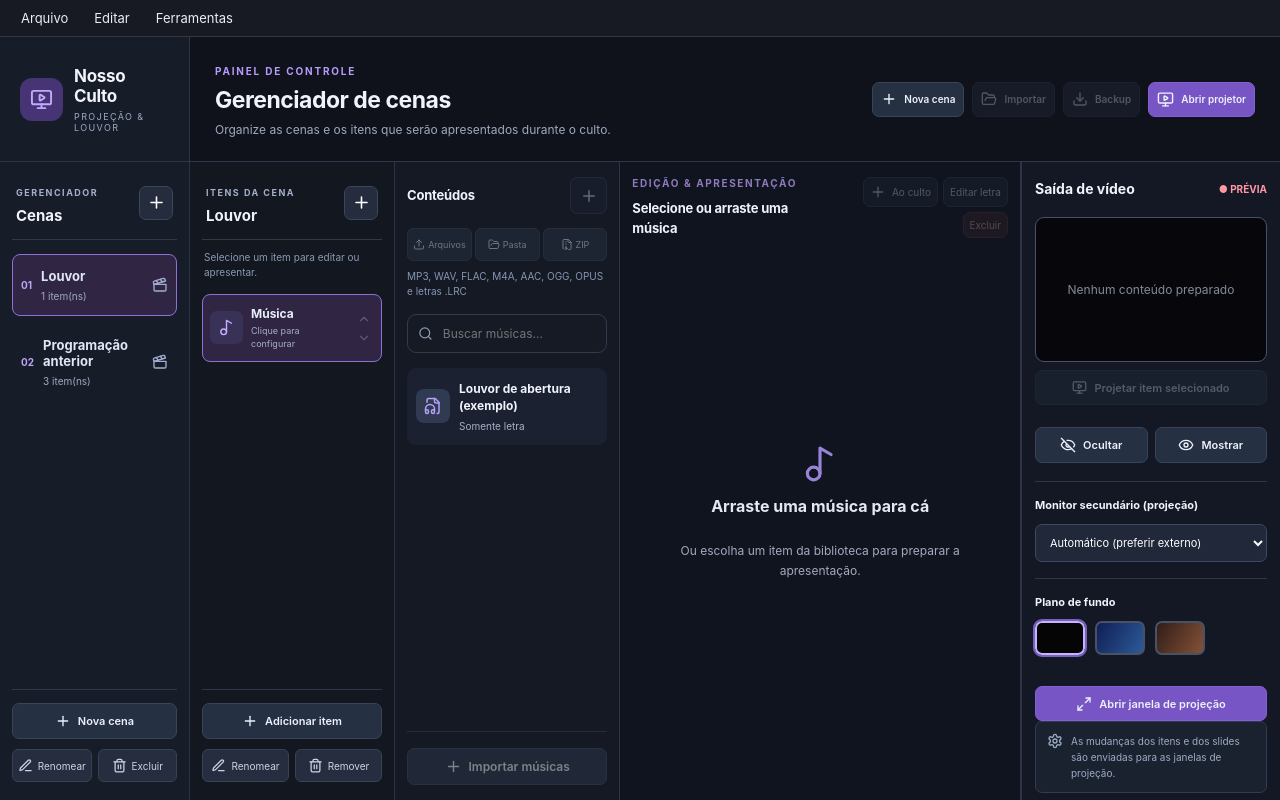
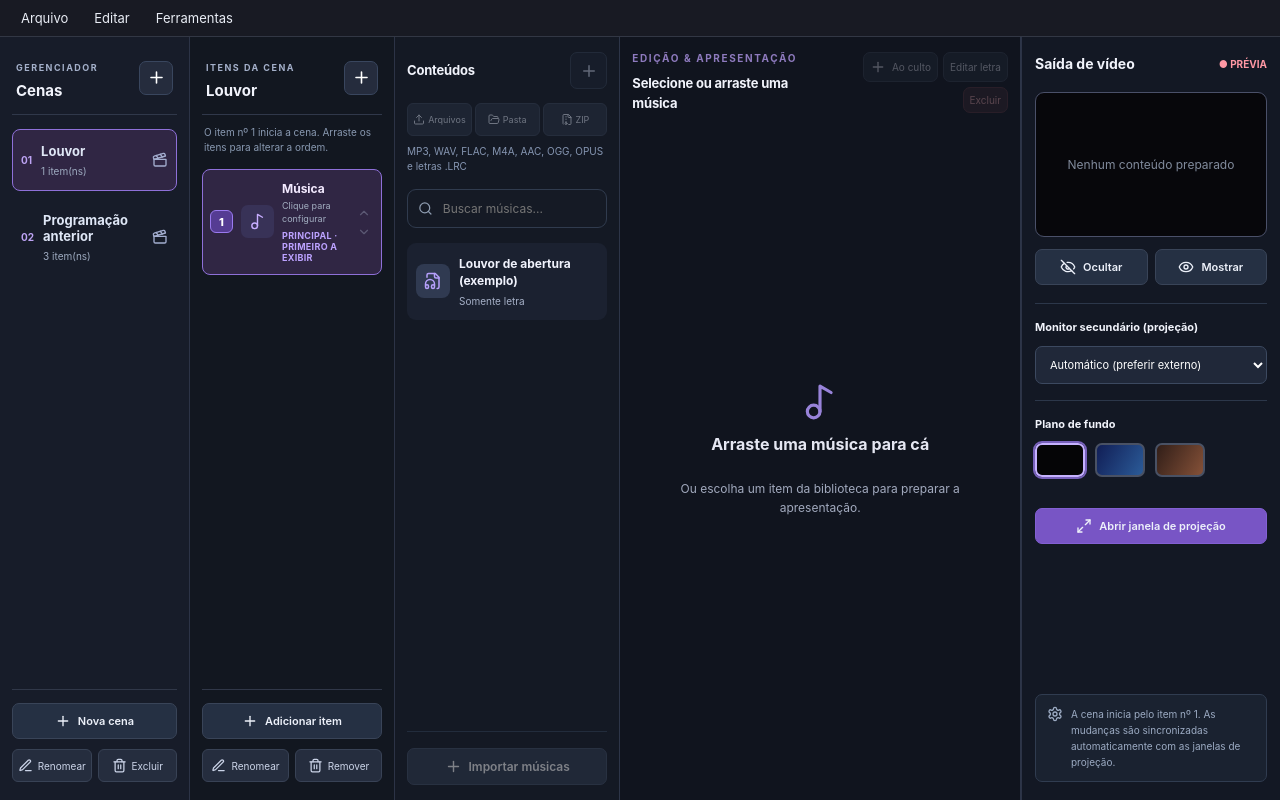
Before and after one commit to joaogentelucio/nosso-culto, a React (Vite) app: page / in a window 1280 px wide. Built offline with nearby package versions, Linux system fonts and the light colour scheme.

Commit message:
feat: priorizar item 1 em cada cena, ordenar com drag and drop e remover cabeçalho

```diff
--- a/src/App.tsx
+++ b/src/App.tsx
@@ -1,6 +1,6 @@
-import {useCallback,useEffect,useMemo,useState} from 'react';
+import {useCallback,useEffect,useMemo,useRef,useState} from 'react';
 import type {ReactNode} from 'react';
-import {BookOpen,ChevronDown,ChevronUp,Clapperboard,Download,Edit3,Eye,EyeOff,FileText,FolderOpen,Maximize2,MonitorPlay,Music2,Plus,Settings,Trash2,X} from 'lucide-react';
+import {BookOpen,ChevronDown,ChevronUp,Clapperboard,Edit3,Eye,EyeOff,FileText,Maximize2,MonitorPlay,Music2,Plus,Settings,Trash2,X} from 'lucide-react';
 import DesktopToolbar from './DesktopToolbar';
 import MusicWorkspace from './MusicWorkspace';
 import {loadPreferences,savePreferences} from './preferences';
@@ -117,9 +117,6 @@ function TextWorkspace({item,onUpdate,onProject}:{
    </label>
    <p>As alterações são salvas automaticamente. Separe os slides com uma linha vazia.</p>
    <p className="scene-editor-help"><strong>Importante:</strong> o texto cinza dentro do campo é apenas um exemplo. Digite o versículo ou texto para que ele possa ser projetado.</p>
-   <button type="button" className="scene-project-first" onClick={()=>sections[0]&&onProject(sections[0])} disabled={!sections.length}>
-     <MonitorPlay size={16}/> Projetar primeiro slide
-   </button>
    {item.type==='bible'&&<p className="scene-bible-note">A integração com traduções bíblicas licenciadas ainda não está disponível. Você pode preparar versículos manualmente.</p>}
    <div className="scene-text-slides">
      {sections.map((part,index)=><button key={index} onClick={()=>onProject(part)}>
@@ -137,10 +134,12 @@ function ControlPage(){
  const [sceneId,setSceneId]=useState('');
  const [sceneItemId,setSceneItemId]=useState('');
  const [activeCue,setActiveCue]=useState(0);
+ const [dropTarget,setDropTarget]=useState<{index:number;after:boolean}|null>(null);
  const [musicSearch,setMusicSearch]=useState('');
  const [preferences,setPreferences]=useState<AppPreferences>(()=>loadPreferences());
  const [displays,setDisplays]=useState<DisplayDevice[]>([]);
  const [live,setLive]=useState<Live>(()=>persistedLive()??({...EMPTY_LIVE,theme:preferences.projectionTheme}));
+ const liveRef=useRef<Live>(live);
  const [notice,setNotice]=useState('');
  const [modal,setModal]=useState<ModalKind>(null);
  const [draftName,setDraftName]=useState('');
@@ -149,7 +148,10 @@ function ControlPage(){
  const scene=useMemo(()=>scenes.find(x=>x.id===sceneId),[scenes,sceneId]);
  const sceneItem=useMemo(()=>scene?.items.find(x=>x.id===sceneItemId),[scene,sceneItemId]);
  const track=useMemo(()=>sceneItem?.type==='music'&&sceneItem.libraryId?library.find(x=>x.id===sceneItem.libraryId):undefined,[sceneItem,library]);
+ const cueText=track?.cues?.[0]?.text;
+ const trackContent=track?.content;
  const broadcast=useCallback((state:Live)=>{
+   liveRef.current=state;
    setLive(state);
    window.desktop?.updateProjection(state);
    try{localStorage.setItem(LIVE_KEY,JSON.stringify(state));
@@ -195,6 +197,13 @@ function ControlPage(){
    const unsubscribe=window.desktop?.onDisplaysChanged?.(setDisplays);
    return ()=>{mounted=false;unsubscribe?.();};
  },[]);
+ // Automatically prepare the selected item for both the controller preview and external windows.
+ // Selection is initialized to position #1 when a scene is opened or reordered.
+ useEffect(()=>{
+   if(!ready)return;
+   const slide=initialSlide(sceneItem,track);
+   broadcast({...liveRef.current,slide});
+ },[ready,sceneId,sceneItemId,sceneItem?.libraryId,sceneItem?.content,track?.id,trackContent,cueText,broadcast]);
  useEffect(()=>{
    if(!ready)return;
    const data:SavedProject={library,queue,scenes};
@@ -215,6 +224,17 @@ function ControlPage(){
    setSceneId(id);setSceneItemId(target?.items[0]?.id??'');setActiveCue(0);
  }
  function selectItem(id:string){setSceneItemId(id);setActiveCue(0);}
+ function reorderItem(from:number,target:number){
+   if(!scene||from<0||target<0||from>=scene.items.length||target>=scene.items.length||from===target)return;
+   const next=[...scene.items];
+   const [moved]=next.splice(from,1);
+   next.splice(target,0,moved);
+   updateScene(scene.id,old=>({...old,items:next}));
+   // On every reorder, the new first item becomes the scene's active starting item.
+   setSceneItemId(next[0]?.id??'');
+   setActiveCue(0);
+   setDropTarget(null);
+ }
  function updateSceneItem(updated:SceneItem){
    if(!scene)return;
    updateScene(scene.id,old=>({...old,items:old.items.map(x=>x.id===updated.id?updated:x)}));
@@ -269,10 +289,7 @@ function ControlPage(){
    const updated=scene.items.filter(x=>x.id!==sceneItem.id);
    updateScene(scene.id,old=>({...old,items:updated}));setSceneItemId(updated[0]?.id??'');
  }
- function moveItem(from:number,direction:number){
-   if(!scene)return;const to=from+direction;if(to<0||to>=scene.items.length)return;
-   updateScene(sceneId,old=>{const copy=[...old.items];[copy[from],copy[to]]=[copy[to],copy[from]];return {...old,items:copy};});
- }
+ function moveItem(from:number,direction:number){reorderItem(from,from+direction);}
  async function importMusic(kind:'files'|'folder'|'zip'){
    if(!window.desktop){setNotice('A importação precisa da versão Electron.');return;}
    try{
@@ -316,11 +333,6 @@ function ControlPage(){
    setSceneItemId(song.id);
  }
  function preparedSlide():Slide|null{return initialSlide(sceneItem,track);}
- function showPreparedSlide(){
-   const slide=preparedSlide();
-   if(!slide){setNotice('Nenhum slide disponível. Digite o conteúdo do texto ou associe uma música com letra ao item.');return;}
-   broadcast({...live,slide,hidden:false});
- }
  function showProjection(){
    broadcast({...live,slide:live.slide??preparedSlide(),hidden:false});
  }
@@ -385,21 +397,6 @@ function ControlPage(){
      onExit={()=>{void window.desktop?.exitApp();}}
    />
    <div className="scene-app">
-     <div className="scene-top">
-       <div className="scene-top-brand">
-         <div className="scene-logo"><MonitorPlay size={23}/></div>
-         <div><strong>Nosso Culto</strong><span>PROJEÇÃO & LOUVOR</span></div>
-       </div>
-       <div className="scene-top-heading">
-         <div><small>PAINEL DE CONTROLE</small><h1>Gerenciador de cenas</h1><p>Organize as cenas e os itens que serão apresentados durante o culto.</p></div>
-         <div className="scene-top-actions">
-           <AppButton onClick={()=>openModal('scene-create')}><Plus size={16}/> Nova cena</AppButton>
-           <AppButton onClick={importBackup} disabled={!window.desktop}><FolderOpen size={16}/> Importar</AppButton>
-           <AppButton onClick={exportBackup} disabled={!window.desktop}><Download size={16}/> Backup</AppButton>
-           <AppButton onClick={openProjection} primary><MonitorPlay size={17}/> Abrir projetor</AppButton>
-         </div>
-       </div>
-     </div>
      {notice&&<div className="scene-notice" role="status"><span>{notice}</span><button onClick={()=>setNotice('')} aria-label="Fechar aviso"><X size={16}/></button></div>}
      <div className="scene-main-grid">
        <section className="scene-sidebar">
@@ -422,23 +419,35 @@ function ControlPage(){
        </section>
        <section className="scene-items-column">
          <div className="scene-column-heading"><div><small>ITENS DA CENA</small><h2>{scene?.name??'Nenhuma cena'}</h2></div><button disabled={!sceneReady} onClick={()=>openModal('item-create')} title="Adicionar item à cena" aria-label="Adicionar item"><Plus size={19}/></button></div>
-         <p className="scene-column-description">Selecione um item para editar ou apresentar.</p>
+         <p className="scene-column-description">O item nº 1 inicia a cena. Arraste os itens para alterar a ordem.</p>
          <div className="scene-items-list">
-           {sceneItems.map((entry,index)=><div key={entry.id} className={'scene-item '+(sceneItemId===entry.id?'selected':'')} draggable
+           {sceneItems.map((entry,index)=><div key={entry.id}
+             className={'scene-item '+(sceneItemId===entry.id?'selected ':'')+(index===0?'scene-item-primary ':'')+(dropTarget?.index===index?(dropTarget.after?'scene-drop-after':'scene-drop-before'):'')}
+             draggable
              onDragStart={event=>{event.dataTransfer.setData('application/x-scene-item-id',entry.id);event.dataTransfer.effectAllowed='move';}}
-             onDragOver={event=>event.preventDefault()}
+             onDragEnd={()=>setDropTarget(null)}
+             onDragOver={event=>{
+               const raw=event.dataTransfer.types;
+               if(!Array.from(raw).includes('application/x-scene-item-id'))return;
+               event.preventDefault();event.dataTransfer.dropEffect='move';
+               const bounds=event.currentTarget.getBoundingClientRect();
+               setDropTarget({index,after:event.clientY>=bounds.top+bounds.height/2});
+             }}
+             onDragLeave={event=>{if(!event.currentTarget.contains(event.relatedTarget as Node))setDropTarget(null);}}
              onDrop={event=>{
                event.preventDefault();
                const moving=event.dataTransfer.getData('application/x-scene-item-id');
                const from=sceneItems.findIndex(x=>x.id===moving);
-               if(from<0||from===index)return;
-               updateScene(sceneId,old=>{
-                 const next=[...old.items];const [el]=next.splice(from,1);next.splice(index,0,el);return {...old,items:next};
-               });
+               const bounds=event.currentTarget.getBoundingClientRect();
+               const after=event.clientY>=bounds.top+bounds.height/2;
+               const position=index+(after?1:0);
+               reorderItem(from,from<position?position-1:position);
+               setDropTarget(null);
              }}>
              <button className="scene-item-pick" onClick={()=>selectItem(entry.id)}>
+               <span className={'scene-item-rank '+(index===0?'is-primary':'')}>{index+1}</span>
                <span className="scene-item-icon">{entry.type==='music'?<Music2 size={17}/>:entry.type==='bible'?<BookOpen size={17}/>:<FileText size={17}/>}</span>
-               <span className="scene-item-name"><strong>{entry.title}</strong><small>{sceneItemSummary(entry,library)}</small></span>
+               <span className="scene-item-name"><strong>{entry.title}</strong><small>{sceneItemSummary(entry,library)}</small><em>{index===0?'PRINCIPAL · PRIMEIRO A EXIBIR':'SECUNDÁRIO · ORDEM '+(index+1)}</em></span>
              </button>
              <div className="scene-item-reorder">
                <button title="Mover para cima" onClick={()=>moveItem(index,-1)} disabled={index===0}><ChevronUp size={14}/></button>
@@ -478,7 +487,6 @@ function ControlPage(){
            :live.slide?<p>{live.slide.body}</p>
            :preparedSlide()?<p>{preparedSlide()?.body}</p>
            :<span className="preview__standby">Nenhum conteúdo preparado</span>}</div>
-         {sceneItem&&<AppButton onClick={showPreparedSlide} disabled={!preparedSlide()}><MonitorPlay size={15}/> Projetar item selecionado</AppButton>}
          <div className="scene-output-actions">
            <AppButton onClick={()=>broadcast({...live,hidden:true})}><EyeOff size={16}/> Ocultar</AppButton>
            <AppButton onClick={showProjection}><Eye size={16}/> Mostrar</AppButton>
@@ -496,7 +504,7 @@ function ControlPage(){
            <div className="themes">{(['dark','blue','warm'] as const).map(v=><button key={v} title={'Tema '+v} className={'theme theme--'+v+(live.theme===v?' chosen':'')} onClick={()=>{void applyPreferences({...preferences,projectionTheme:v});}}/>)}</div>
          </div>
          <AppButton onClick={openProjection} primary><Maximize2 size={16}/> {window.desktop?'Abrir em tela cheia':'Abrir janela de projeção'}</AppButton>
-         <div className="scene-output-help"><Settings size={16}/><span>As mudanças dos itens e dos slides são enviadas para as janelas de projeção.</span></div>
+         <div className="scene-output-help"><Settings size={16}/><span>A cena inicia pelo item nº 1. As mudanças são sincronizadas automaticamente com as janelas de projeção.</span></div>
        </section>
      </div>
    </div>
--- a/src/projection-fix.css
+++ b/src/projection-fix.css
@@ -8,9 +8,5 @@
 .projection__browser-tools button:hover{background:#3a4b65}
 .projection__browser-tools small{color:#ffe2c8;background:#302735;border-radius:6px;padding:8px;font-size:11px}
 .scene-editor-help{background:#27253a;border:1px solid #494064;border-radius:7px;padding:10px 12px;color:#d8c9fb!important;font-size:11px;line-height:1.6}
-.scene-project-first{align-self:flex-start;display:inline-flex;gap:8px;align-items:center;border:1px solid #7457bf;background:#6950b0;color:white;border-radius:7px;padding:11px 14px;font-size:12px;font-weight:700}
-.scene-project-first:hover:not(:disabled){background:#8064cd}
-.scene-project-first:disabled{opacity:.35;cursor:not-allowed}
-.scene-output>.scene-button:not(.scene-button-primary){width:100%;margin:8px 0 10px}
 html[data-app-theme=light] .scene-editor-help{background:#ede5fc;color:#4f367b!important}
 @media(max-width:750px){.projection__browser-tools{bottom:12px;right:12px}}
--- a/src/scenes-layout.css
+++ b/src/scenes-layout.css
@@ -1,15 +1,5 @@
 /* Editor do Nosso Culto organizado por Cenas → Itens → Editor → Saída */
 .scene-app{height:calc(100vh - 37px);display:flex;flex-direction:column;min-height:0;background:#10121b;color:#f1f3fb;overflow:hidden}
-.scene-top{height:125px;flex:0 0 125px;display:grid;grid-template-columns:220px minmax(0,1fr);border-bottom:1px solid #2e374a}
-.scene-top-brand{display:flex;align-items:center;gap:11px;padding:20px;background:#171c29;border-right:1px solid #2d3546}
-.scene-logo{width:43px;height:43px;border-radius:12px;background:#463475;color:#c1aafc;display:grid;place-items:center;flex:none}
-.scene-top-brand strong{font-size:17px;display:block;letter-spacing:-.3px}
-.scene-top-brand span{font-size:9px;color:#9da9c5;letter-spacing:1.4px;display:block;margin-top:5px}
-.scene-top-heading{display:flex;align-items:center;justify-content:space-between;gap:14px;padding:20px 25px;min-width:0}
-.scene-top-heading small{letter-spacing:1.8px;font-size:10px;color:#b69cfa;font-weight:700}
-.scene-top-heading h1{font-size:23px;letter-spacing:-.5px;margin:7px 0 7px}
-.scene-top-heading p{font-size:12px;color:#9ca9c0;margin:0;line-height:1.5}
-.scene-top-actions{display:flex;gap:8px;align-items:center;justify-content:end;flex-wrap:wrap;flex-shrink:0}
 .scene-button{border:1px solid #394458;background:#253043;color:#edf1fa;display:inline-flex;align-items:center;justify-content:center;gap:7px;padding:9px 10px;border-radius:7px;min-height:35px;font-size:11px;font-weight:600;white-space:nowrap}
 .scene-button:disabled{opacity:.3}
 .scene-button:hover:not(:disabled){background:#384561;border-color:#997ce0}
@@ -114,9 +104,27 @@
 .scene-modal p{font-size:11px;line-height:1.6;color:#a0aeca}
 .scene-modal-actions{display:flex;justify-content:flex-end;gap:8px;margin-top:18px}
 html[data-app-theme=light] .scene-app{background:#eef2f9;color:#273449}
-html[data-app-theme=light] .scene-top,html[data-app-theme=light] .scene-sidebar,html[data-app-theme=light] .scene-items-column,html[data-app-theme=light] .scene-editor-column,html[data-app-theme=light] .scene-output{background:#edf1f8;color:#233249;border-color:#bcc8d9}
-html[data-app-theme=light] .scene-top-brand{background:#e1e7f0}
+html[data-app-theme=light] .scene-sidebar,html[data-app-theme=light] .scene-items-column,html[data-app-theme=light] .scene-editor-column,html[data-app-theme=light] .scene-output{background:#edf1f8;color:#233249;border-color:#bcc8d9}
+
 html[data-app-theme=light] .scene-item,html[data-app-theme=light] .scene-entry.selected{background:#dfe5f2}
-html[data-app-theme=light] .scene-item-pick,html[data-app-theme=light] .scene-column-heading h2,html[data-app-theme=light] .scene-top-heading h1{color:#203049}
-@media(max-width:1320px){.scene-top-actions .scene-button{font-size:10px;padding:8px}.scene-main-grid{grid-template-columns:190px 205px minmax(360px,1fr) 258px}.scene-top{grid-template-columns:190px minmax(0,1fr)}.scene-music-container{grid-template-columns:minmax(150px,36%) minmax(0,1fr)}}
-@media(max-width:1100px){.scene-app{min-width:1050px}.scene-main-grid{grid-template-columns:175px 185px minmax(400px,1fr) 250px}.scene-top{grid-template-columns:175px minmax(0,1fr)}.scene-top-actions .scene-button:nth-child(2),.scene-top-actions .scene-button:nth-child(3){display:none}}
+html[data-app-theme=light] .scene-item-pick,html[data-app-theme=light] .scene-column-heading h2{color:#203049}
+@media(max-width:1320px){.scene-main-grid{grid-template-columns:190px 205px minmax(360px,1fr) 258px}.scene-music-container{grid-template-columns:minmax(150px,36%) minmax(0,1fr)}}
+@media(max-width:1100px){.scene-app{min-width:1050px}.scene-main-grid{grid-template-columns:175px 185px minmax(400px,1fr) 250px}}
+
+/* Prioritized scene playback: no top header, 100% of the client below the app menu. */
+.scene-app{height:calc(100vh - 37px);min-height:0}
+.scene-main-grid{height:100%;min-height:0;flex:1}
+.scene-item{position:relative;cursor:grab;transition:background .15s,border-color .15s}
+.scene-item:active{cursor:grabbing}
+.scene-item-primary{border-color:#7255b8;background:#29223c}
+.scene-item-primary .scene-item-name strong{color:#f3eaff}
+.scene-item-rank{flex:0 0 23px;min-width:23px;height:23px;border:1px solid #3f4b62;border-radius:6px;display:grid;place-items:center;color:#aebad2;font-size:11px;font-weight:800;background:#232c3d}
+.scene-item-rank.is-primary{border-color:#9a7aef;background:#553c93;color:white}
+.scene-item-name em{display:block;font-size:9px;font-weight:700;font-style:normal;color:#93a3c4;margin-top:5px;letter-spacing:.3px}
+.scene-item-primary .scene-item-name em{color:#bca2ff}
+.scene-item.scene-drop-before:before,.scene-item.scene-drop-after:after{content:'';position:absolute;left:0;right:0;height:3px;background:#a88afa;border-radius:3px;z-index:2;pointer-events:none}
+.scene-item.scene-drop-before:before{top:-5px}
+.scene-item.scene-drop-after:after{bottom:-5px}
+.scene-item-pick{min-width:0}
+.scene-item-name{min-width:0}
+@media(max-width:1100px){.scene-app{min-width:1050px}}
```
Also changed, not shown: 1 other file (tests, documents, lock files or other folders).
